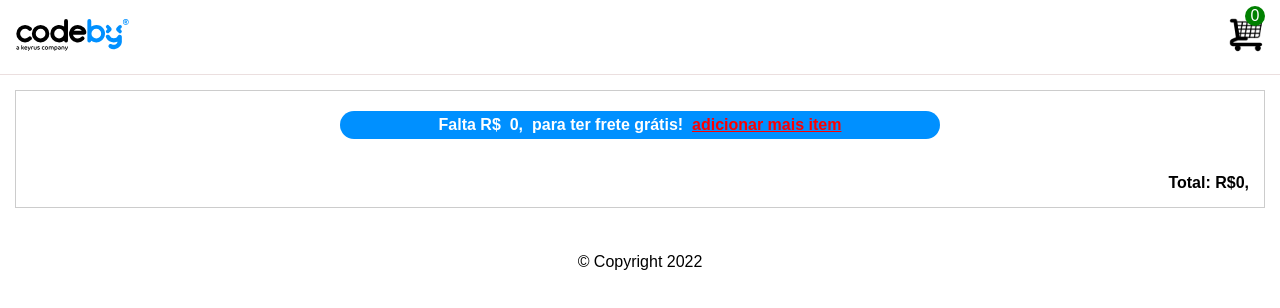
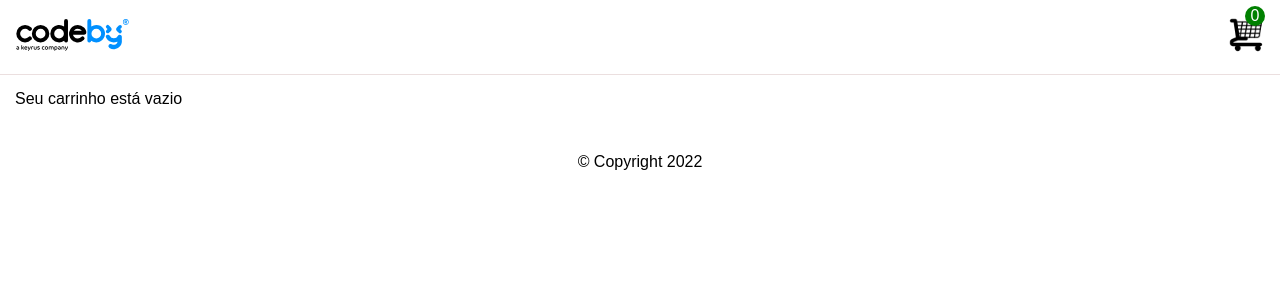
Before and after one commit to rogeriorioli/testeCodeby, a Next.js app: page /cart in a window 1280 px wide. Shown: the top 308 px of the page. Built offline with nearby package versions, Linux system fonts and the light colour scheme.

Commit message:
final addons

```diff
--- a/src/components/Button/style.ts
+++ b/src/components/Button/style.ts
@@ -3,15 +3,18 @@ import styled from 'styled-components';
 export const ButtonContainer = styled.button`
     background-color: #0090ff;
     color: #fff;
-    width: 100%;
+    width: 90%;
+    margin: 10px auto;
     font-weight: bold;
     border-radius: 20px;
     border: 1px solid #0465b1;
     height: 40px;
     text-transform: uppercase;
     transition: all 0.5s ease-in-out;
+    display: block;
     &:hover {
       opacity: .7;
     }
 
+
 `;
--- a/src/components/Header/index.tsx
+++ b/src/components/Header/index.tsx
@@ -11,7 +11,7 @@ const Header = () => {
   }, [cart.item]);
 
   return (
-    <HeaderContainer items={cart.item.length.toString()}>
+    <HeaderContainer items={!cart.item ? "0" : cart.item.length.toString()}>
       <div className="logo">
         <Link href="/">
           <a>
--- a/src/components/Toast/style.ts
+++ b/src/components/Toast/style.ts
@@ -5,13 +5,13 @@ export const ToastContainer = styled.div`
     margin: 20px auto;
     border-radius: 20px;
     background-color: #0090ff;
-        color : white;
-        padding: 5px;
+    color : white;
+    padding: 5px;
     display: flex;
     align-items:center;
     font-weight: bold;
     justify-content: center;
-        a {
+    a {
       text-decoration: underline;
       color : red
     }
--- a/src/context/cartContext.tsx
+++ b/src/context/cartContext.tsx
@@ -1,6 +1,6 @@
 import React, { createContext, useState } from "react";
 
-const initialValues = {
+export const initialValues = {
   item: [],
   setCart: (item: {}) => {},
 };
--- a/src/pages/cart/index.tsx
+++ b/src/pages/cart/index.tsx
@@ -1,5 +1,5 @@
-import { useCallback, useContext, useEffect, useState } from "react";
-import { cardContext } from "../../context/cartContext";
+import { useContext, useEffect, useState } from "react";
+import { cardContext, initialValues } from "../../context/cartContext";
 import Image from "next/image";
 import CurrencyFormat from "react-currency-format";
 import CartContainer from "./CardContainer";
@@ -7,11 +7,12 @@ import Toast from "../../components/Toast";
 import CarItem from "./CarITem";
 import CartFooter from "./CartFooter";
 import Link from "next/link";
+import Button from "../../components/Button";
 
 const Cart = () => {
   const [amount, setAmount] = useState<number>(0);
   const [freeShip, setFreeShip] = useState<number>(0);
-  const { item } = useContext(cardContext);
+  const { item, setCart } = useContext(cardContext);
 
   useEffect(() => {
     if (item.length > 0) {
@@ -23,9 +24,14 @@ const Cart = () => {
     }
   }, [item]);
 
+  const checkoutCart = () => {
+    setCart(initialValues.item);
+  };
+  if (item.length <= 0) return <p>Seu carrinho está vazio</p>;
   return (
     <CartContainer>
-      {item.map((item) => (
+      {item.length > 0 &&
+        item.map((item) => (
           <CarItem key={item.uniqueId}>
             <div className="image-container">
               <Image
@@ -70,9 +76,10 @@ const Cart = () => {
         </Toast>
       ) : (
         <Toast>
-          <>Que legal tu tens frete grátis</>
+          <>Que legal sua compra tem frete grátis</>
         </Toast>
       )}
+
       <CartFooter>
         <>
           <span>
@@ -97,6 +104,7 @@ const Cart = () => {
           </span>
         </>
       </CartFooter>
+      <Button text="Finalizar Compra" onClick={checkoutCart} />
     </CartContainer>
   );
 };
```
Lines whose indentation alone changed are shown as unchanged.
